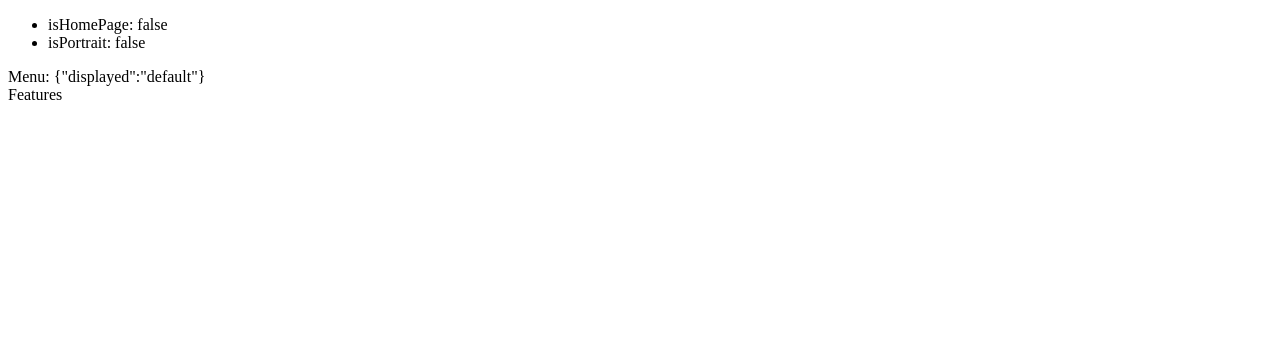
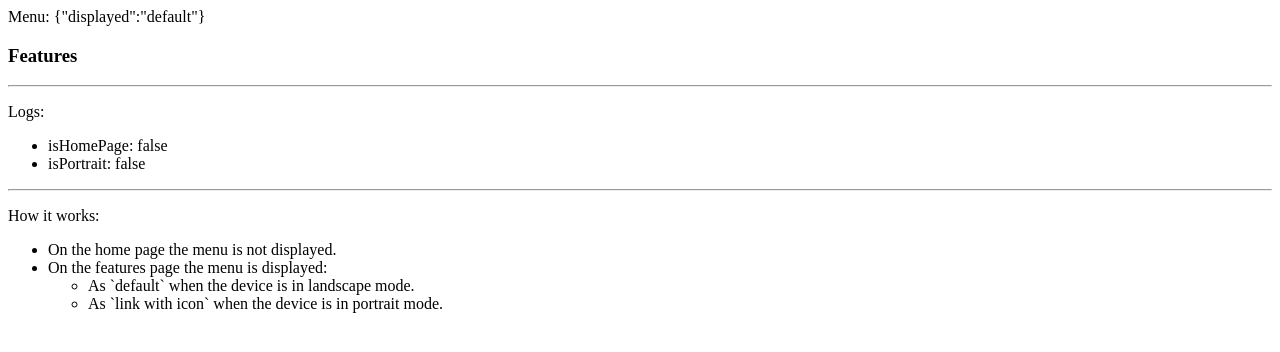
Before and after one commit to osequi/test-xstate, a Next.js app: page /features in a window 1280 px wide. Shown: the top 352 px of the page. Built offline with nearby package versions, Linux system fonts and the light colour scheme.

Commit message:
Adding usage info for reporting a bug

```diff
--- a/src/components/Features/Features.tsx
+++ b/src/components/Features/Features.tsx
@@ -28,7 +28,7 @@ const FeaturesDefaultProps = {};
  * return <Features />
  */
 const Features = (props: TFeatures) => {
-  return <div>Features</div>;
+  return <h3>Features</h3>;
 };
 
 Features.defaultProps = FeaturesDefaultProps;
--- a/src/components/Template/Template.tsx
+++ b/src/components/Template/Template.tsx
@@ -67,12 +67,26 @@ const Template = (props: TTemplate) => {
 
   return (
     <>
+      <Menu state={state} />
+      <Content>{children}</Content>
+
+      <hr />
+      <p>Logs:</p>
       <ul>
         <li>{`isHomePage: ${isHomePage}`}</li>
         <li>{`isPortrait: ${isPortrait}`}</li>
       </ul>
-      <Menu state={state} />
-      <Content>{children}</Content>
+
+      <hr />
+      <p>How it works:</p>
+      <ul>
+        <li>On the home page the menu is not displayed.</li>
+        <li>On the features page the menu is displayed:</li>
+        <ul>
+          <li>As `default` when the device is in landscape mode.</li>
+          <li>As `link with icon` when the device is in portrait mode.</li>
+        </ul>
+      </ul>
     </>
   );
 };
```
